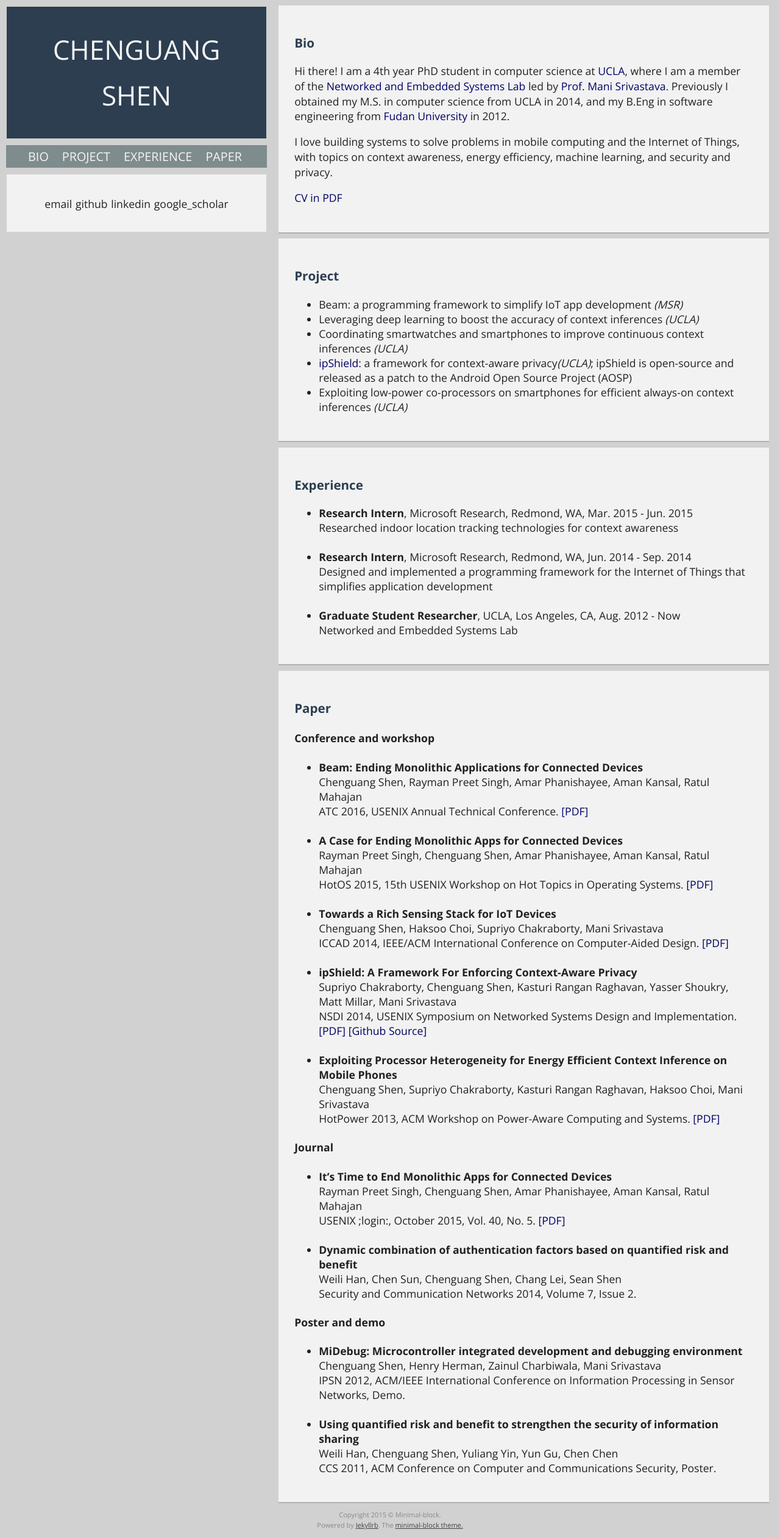
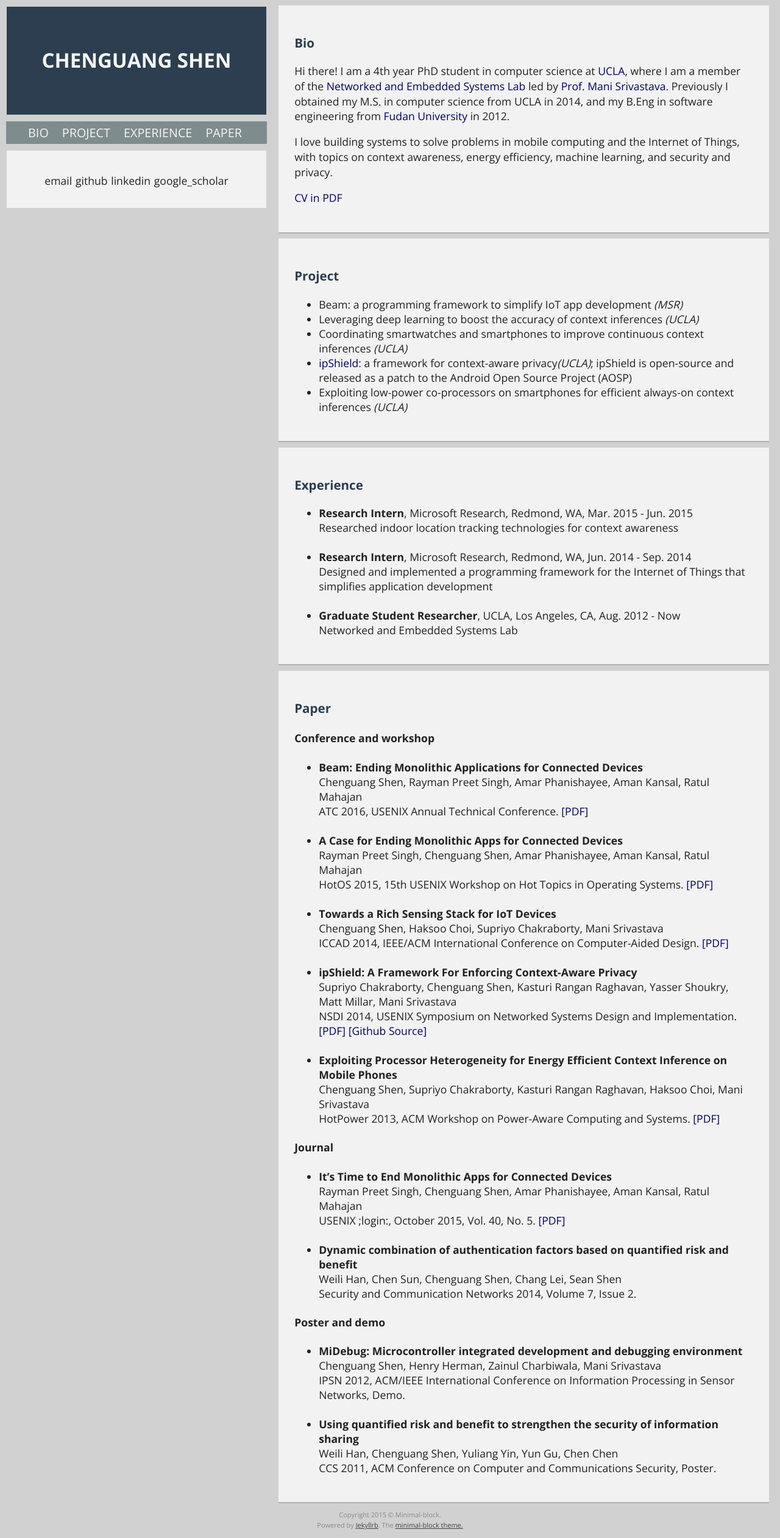
Before and after one commit to chenguangshen/chenguangshen.github.io, a Jekyll site: the page built from index.html, in a window 1280 px wide. Shown: the whole page at 61% size. Built offline with Jekyll 4.4.1, drawn with Linux system fonts in a browser that asks for light colours; the list of posts is cut into pages by our own code.

Commit message:
Font size fix

```diff
--- a/_layouts/default.html
+++ b/_layouts/default.html
@@ -28,7 +28,7 @@
     <header id="top" class="main-header">
 
         <div class="module title color-1">
-            <h1><a href="{{ site.url }}/">{{ site.name }}</a></h1>
+            <h2><a href="{{ site.url }}/">{{ site.name }}</a></h2>
         </div>
 
 <!--         <div class="module description color-2">
```
